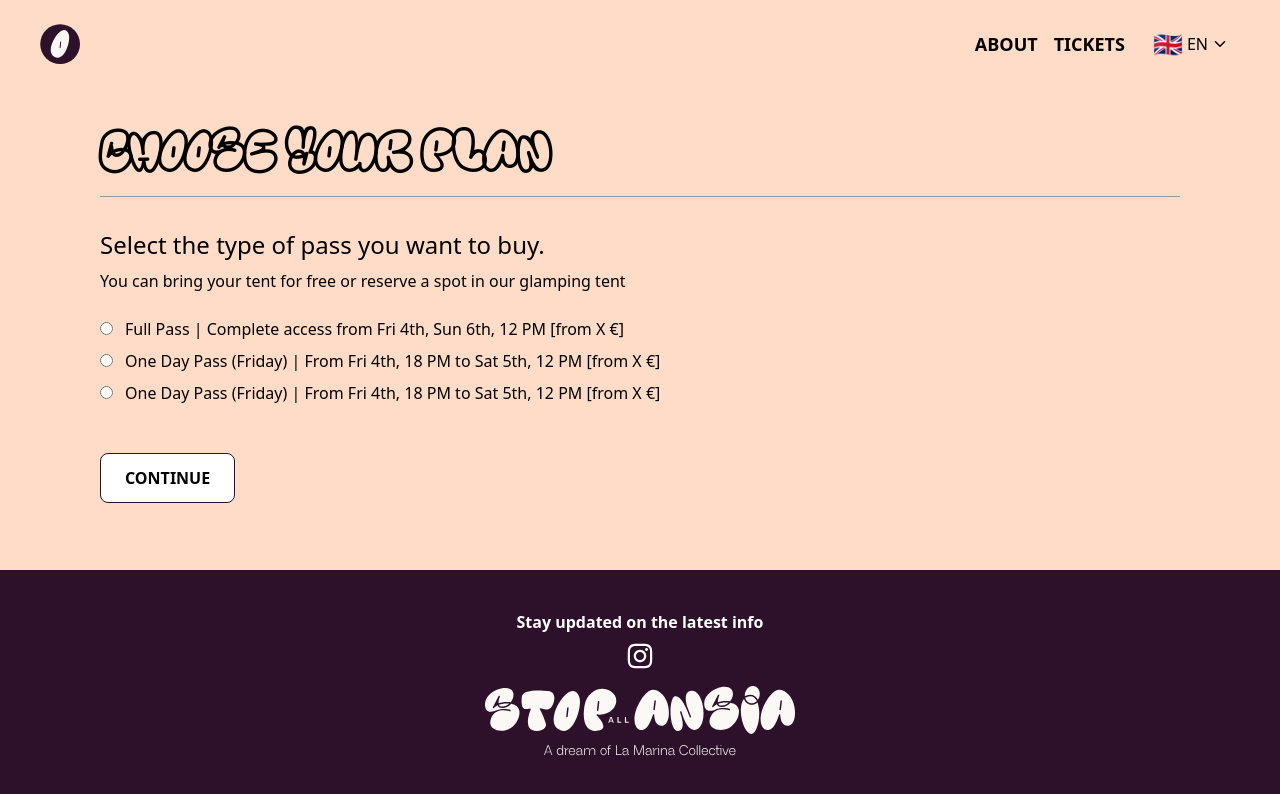
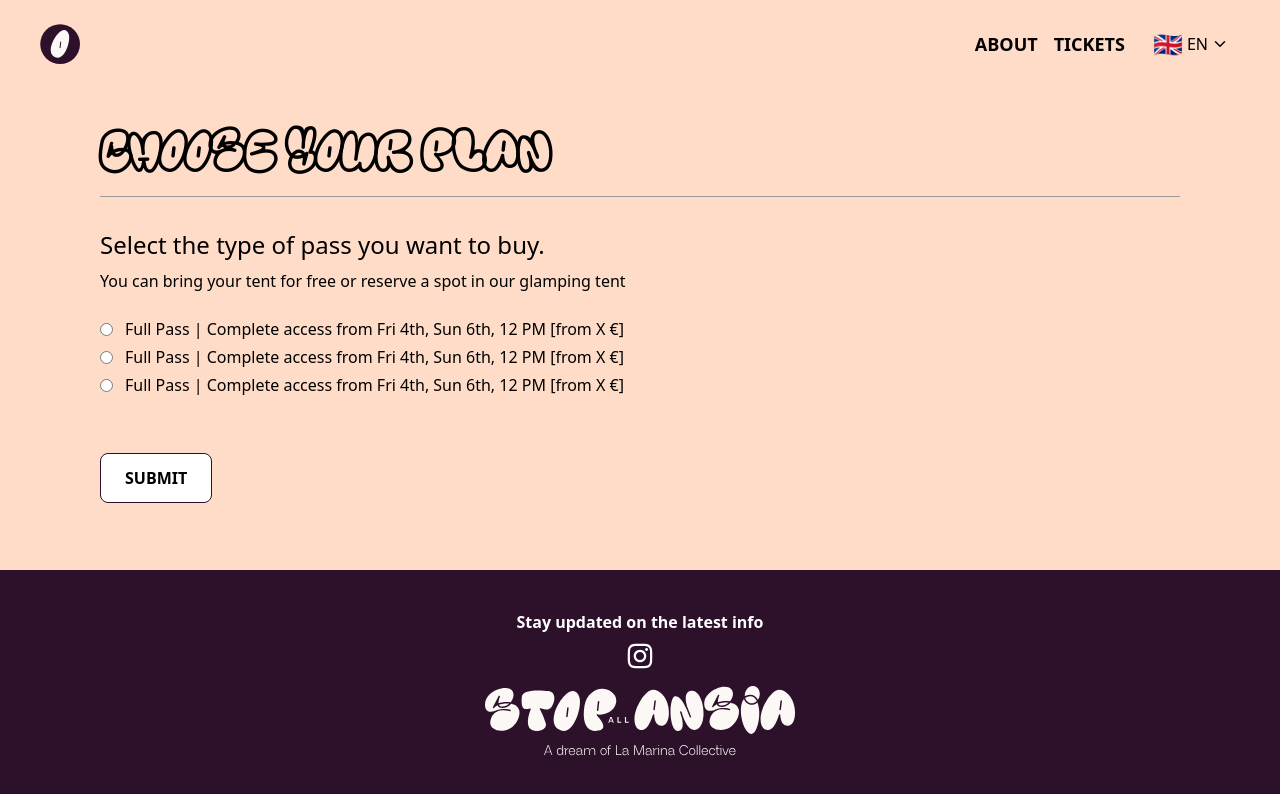
Before and after one commit to jordiroca94/stopallansia, a Next.js app: page /en/reserve-tickets in a window 1280 px wide. Shown: the top 794 px of the page. Built offline with nearby package versions, Linux system fonts and the light colour scheme.

Commit message:
feat: Tickets form

```diff
--- a/package.json
+++ b/package.json
@@ -9,13 +9,16 @@
     "lint": "next lint"
   },
   "dependencies": {
+    "@hookform/resolvers": "^3.9.1",
     "framer-motion": "^11.15.0",
     "next": "15.1.2",
     "next-intl": "^3.26.3",
     "react": "^19.0.0",
     "react-dom": "^19.0.0",
+    "react-hook-form": "^7.54.2",
     "react-icons": "^5.4.0",
-    "sass": "^1.83.0"
+    "sass": "^1.83.0",
+    "zod": "^3.24.1"
   },
   "devDependencies": {
     "@eslint/eslintrc": "^3",
--- a/src/components/LanguageSelector.tsx
+++ b/src/components/LanguageSelector.tsx
@@ -55,8 +55,6 @@ export default function LanguageSelector() {
     setSelectedLanguage(language);
     setIsOpen(false);
     router.replace({ pathname }, { locale: language.code as Locale });
-
-    console.log(`Language changed to ${language.code}`);
   };
 
   if (!selectedLanguage) return null;
--- a/src/components/ReserveTickets.tsx
+++ b/src/components/ReserveTickets.tsx
@@ -1,11 +1,35 @@
-import React from "react";
+"use client";
+import React, { useRef } from "react";
 import Container from "./ui/Container";
 import Grid from "./ui/Grid";
 import SimpleAnimation from "./animations/SimpleAnimation";
-import { Link } from "@/i18n/routing";
 import TextAnimation from "./animations/TextAnimation";
+import { z } from "zod";
+import { useForm } from "react-hook-form";
+import { zodResolver } from "@hookform/resolvers/zod";
 
 const ReserveTickets = () => {
+  const refReserveForm = useRef<HTMLFormElement>(null);
+
+  const reserveSchema = z.object({
+    option: z.string().min(1, { message: "Please select a pass option" }),
+  });
+
+  const {
+    handleSubmit,
+    register,
+    formState: { errors },
+  } = useForm({
+    defaultValues: {
+      option: "",
+    },
+    resolver: zodResolver(reserveSchema),
+  });
+
+  const handleReserve = async (value: { option: string }) => {
+    alert(`You selected: ${value.option}`);
+  };
+
   return (
     <div className="pt-header">
       <Container>
@@ -25,43 +49,55 @@ const ReserveTickets = () => {
                 glamping tent
               </p>
             </SimpleAnimation>
-            <TextAnimation className="flex flex-col gap-2">
-              <div className="flex gap-3 items-start">
-                <div className="pt-0.5 sm:pt-0">
-                  <input type="radio" name="option" value="Option 1" />
-                </div>
-                <p>
-                  Full Pass | Complete access from Fri 4th, Sun 6th, 12 PM [from
-                  X €]
-                </p>
-              </div>
-              <div className="flex gap-3 items-start">
-                <div className="pt-0.5 sm:pt-0">
-                  <input type="radio" name="option" value="Option 2" />
-                </div>
-                <p>
-                  One Day Pass (Friday) | From Fri 4th, 18 PM to Sat 5th, 12 PM
-                  [from X €]
-                </p>
-              </div>
-              <div className="flex gap-3 items-start">
-                <div className="pt-0.5 sm:pt-0">
-                  <input type="radio" name="option" value="Option 3" />
-                </div>
-                <p>
-                  One Day Pass (Friday) | From Fri 4th, 18 PM to Sat 5th, 12 PM
-                  [from X €]
-                </p>
-              </div>
-            </TextAnimation>
-            <SimpleAnimation>
-              <Link
-                href="/reserve-tickets"
-                className="sm:w-fit my-4 lg:mt-10 flex justify-center font-bold text-base uppercase border-black bg-white border py-3 px-6 rounded-lg hover:bg-black hover:text-white"
+            <form ref={refReserveForm} onSubmit={handleSubmit(handleReserve)}>
+              <TextAnimation className="flex flex-col gap-1 relative pb-10">
+                <label className="flex gap-3 items-center">
+                  <input
+                    type="radio"
+                    {...register("option")}
+                    value="Full Pass | Complete access from Fri 4th, Sun 6th, 12 PM"
+                  />
+                  <span>
+                    Full Pass | Complete access from Fri 4th, Sun 6th, 12 PM
+                    [from X €]
+                  </span>
+                </label>
+                <label className="flex gap-3 items-center">
+                  <input
+                    type="radio"
+                    {...register("option")}
+                    value="Full Pass | Complete access from Fri 4th, Sun 6th, 12 PM"
+                  />
+                  <span>
+                    Full Pass | Complete access from Fri 4th, Sun 6th, 12 PM
+                    [from X €]
+                  </span>
+                </label>
+                <label className="flex gap-3 items-center">
+                  <input
+                    type="radio"
+                    {...register("option")}
+                    value="Full Pass | Complete access from Fri 4th, Sun 6th, 12 PM"
+                  />
+                  <span>
+                    Full Pass | Complete access from Fri 4th, Sun 6th, 12 PM
+                    [from X €]
+                  </span>
+                </label>
+                {errors.option && (
+                  <p className="text-red absolute bottom-2">
+                    {errors.option.message}
+                  </p>
+                )}
+              </TextAnimation>
+
+              <button
+                type="submit"
+                className="sm:w-fit my-4 flex justify-center font-bold text-base uppercase border-black bg-white border py-3 px-6 rounded-lg hover:bg-black hover:text-white"
               >
-                Continue
-              </Link>
-            </SimpleAnimation>
+                Submit
+              </button>
+            </form>
           </div>
         </Grid>
       </Container>
```
Also changed, not shown: 1 other file (tests, documents, lock files or other folders).
